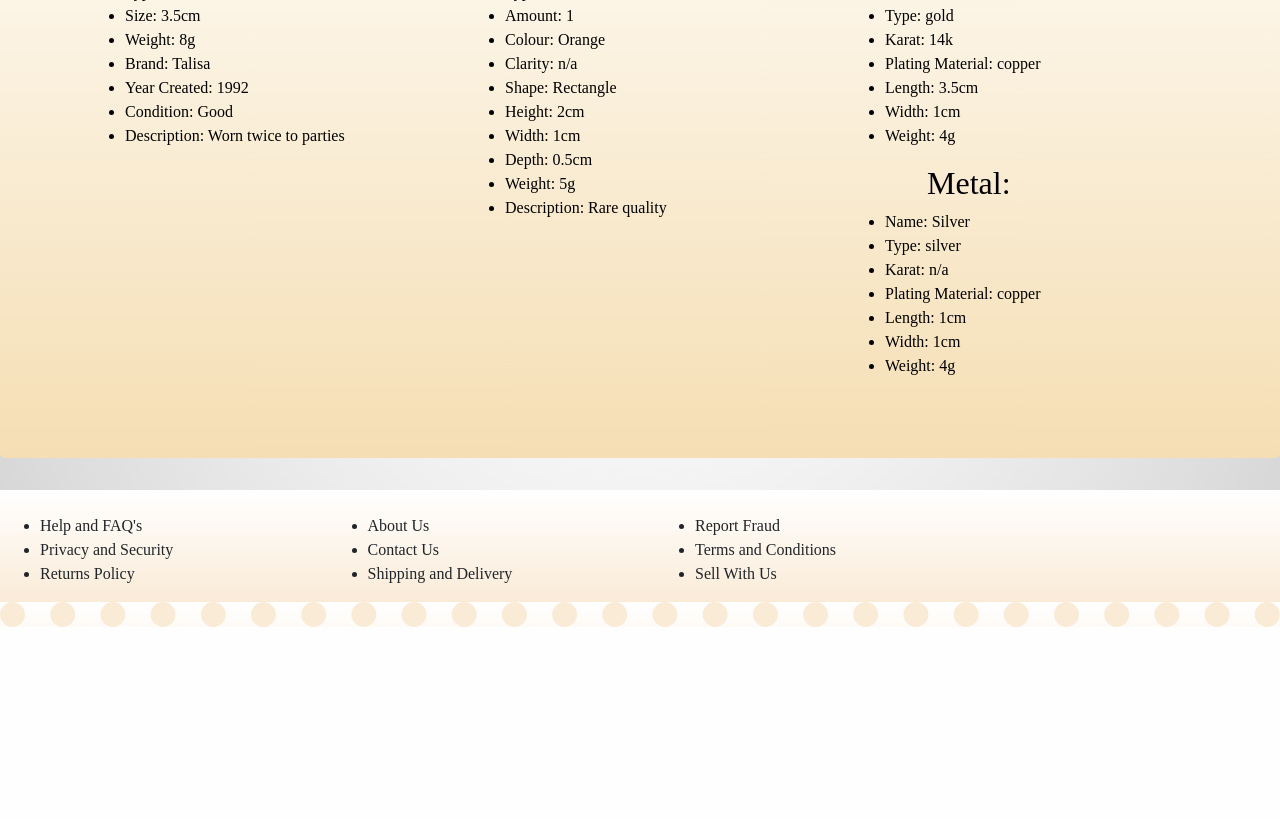
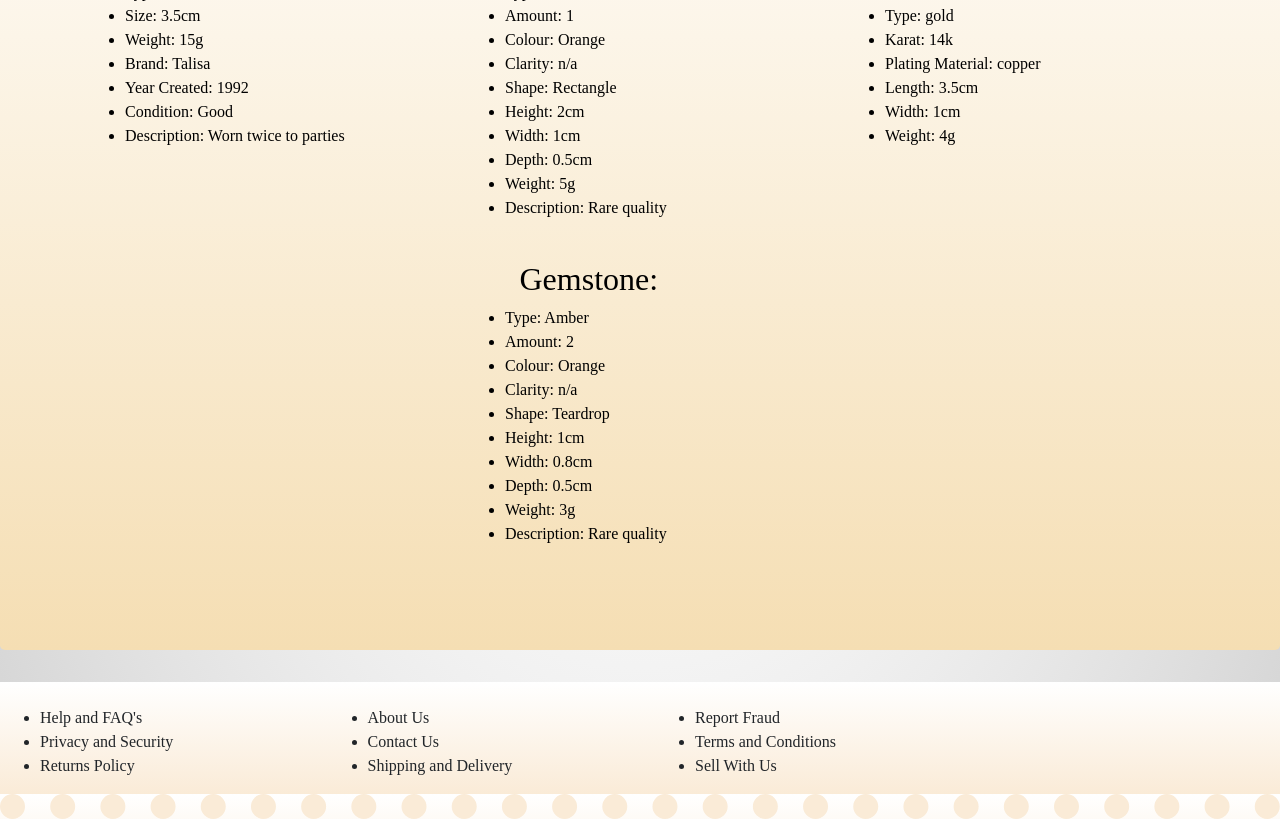
Before and after one commit to Antifact/assignment3, a Flask app: page /item_details/1 in a window 1280 px wide. Shown: the part 2230-3049 px from the top of the page. Before the commit the page ends 2857 px from the top, so only its background shows below. Run offline with Flask 2, Linux system fonts and the light colour scheme; some libraries are stand-ins or nearby versions.

```diff
--- a/auction/models.py
+++ b/auction/models.py
@@ -17,6 +17,7 @@ class User:
         s = s.format(self.username, self.email, self.phone, self.address, self.user_type)
         return s
 
+
 class Item:
 
     def __init__(self, name, picture, brand, itemtype, owner, metalamount, gemamount, yrcreated, startprice, originalprice, size, weight, condition, description):
@@ -28,6 +29,7 @@ class Item:
         self.gemamount=gemamount
         self.gems=list()
         self.metals=list()
+        self.items=list()
         self.yrcreated=yrcreated
         self.startprice=startprice
         self.originalprice=originalprice
@@ -42,6 +44,9 @@ class Item:
 
     def set_metals(self, metal):
         self.metals.append(metal)
+
+    def set_items(self, item):
+        self.items.append(item)
 
     def get_item_details(self):
         return str(self)
@@ -75,16 +80,19 @@ class Metal:
 
 class Bid:
 
-
     def __init__(self, item, user, bid_price, date_added):
         self.item=item
         self.user=user
         self.bid_price=bid_price
         self.date_added=date_added
+        self.bids=list()
         self.num_guests = 1
 
     def get_item_details(self):
         return str(self)
+
+    def set_bids(self, bid):
+        self.bids.append(bid)
 
     def __repr__(self):
         str = "Item: {0}, User: {1}, ${2}.00, {3}\n"
@@ -93,7 +101,6 @@ class Bid:
 
 
 class Gemstone:
-
 
     def __init__(self, name, item, amount, cuttype, colour, clarity, height, width, depth, weight, description):
         self.name=name
@@ -119,7 +126,6 @@ class Gemstone:
 
 class Watchlist:
 
-
     def __init__(self, item, user, date_added):
         self.item=item
         self.user=user
--- a/auction/templates/index/show.html
+++ b/auction/templates/index/show.html
@@ -184,7 +184,7 @@
 
             <div class="row">
                 <div class="row">
-                  {% for item in index.items %}
+                  {% for item in item.items %}
                     <div class="col">
                         <div class="card home">
                             <a class="btn btn-primary" href="watchlist" role="button">Add to Watchlist</a>
--- a/auction/templates/item_details/show.html
+++ b/auction/templates/item_details/show.html
@@ -192,7 +192,7 @@
                     <li>Depth: {{gem.depth}}</li>
                     <li>Weight: {{gem.weight}}</li>
                     <li>Description: {{gem.description}}</li>
-                </ul>
+                </ul><br>
         {%endfor%}
         </div>
 
@@ -207,7 +207,7 @@
                     <li>Length: {{metal.length}}</li>
                     <li>Width: {{metal.width}}</li>
                     <li>Weight: {{metal.weight}}</li>
-                </ul>
+                </ul><br>
           {% endfor %}
         </div>
       </div>
--- a/auction/views.py
+++ b/auction/views.py
@@ -3,13 +3,16 @@ from .models import Item, Gemstone, Metal
 
 
 def get_item():
-    item = Item("Gold Amber Ring", "https://i.pinimg.com/474x/b0/dc/40/b0dc40f5a5bc0ae02e2ba0dafe7926de.jpg", "Talisa", "Ring", "MaryP", 1, 2, 1992, "$120.00", "$230.35", "3.5cm", "8g", "Good", "Worn twice to parties")
+    item = Item("Gold Amber Ring", "https://i.pinimg.com/474x/b0/dc/40/b0dc40f5a5bc0ae02e2ba0dafe7926de.jpg", "Talisa", "Ring", "MaryP", 1, 2, 1992, "$120.00", "$230.35", "3.5cm", "15g", "Good", "Worn twice to parties")
     gem = Gemstone("Amber", "Gold Amber Ring", 1,"Rectangle", "Orange","n/a",  "2cm", "1cm", "0.5cm", "5g", "Rare quality")
+    gem2 = Gemstone("Amber", "Gold Amber Ring", 2,"Teardrop", "Orange","n/a",  "1cm", "0.8cm", "0.5cm", "3g", "Rare quality")
     metal = Metal("Gold", "Gold Amber Ring", "gold", "14k", "copper", "3.5cm", "1cm", "4g")
-    metal1 = Metal("Silver", "Gold Amber Ring", "silver", "n/a", "copper", "1cm", "1cm", "4g")
+    item1 = Item("Round Diamond Earrings", "https://dl.airtable.com/.attachments/c408c402b19d6d876560736bd9b85f68/2dd7dd7f/RoundDiamondEarrings.jpg", "Cartier", "Earrings", "cookieMonster789", 1, 2, "2016", "$330", "$299.00", "24mm", "12g", "Excellent", "Never worn. Perfect for functions.")
+    item.set_items(item)
     item.set_gems(gem)
+    item.set_gems(gem2)
     item.set_metals(metal)
-    item.set_metals(metal1)
+    item.set_items(item1)
     return item
 
 bp = Blueprint('main', __name__)
```
